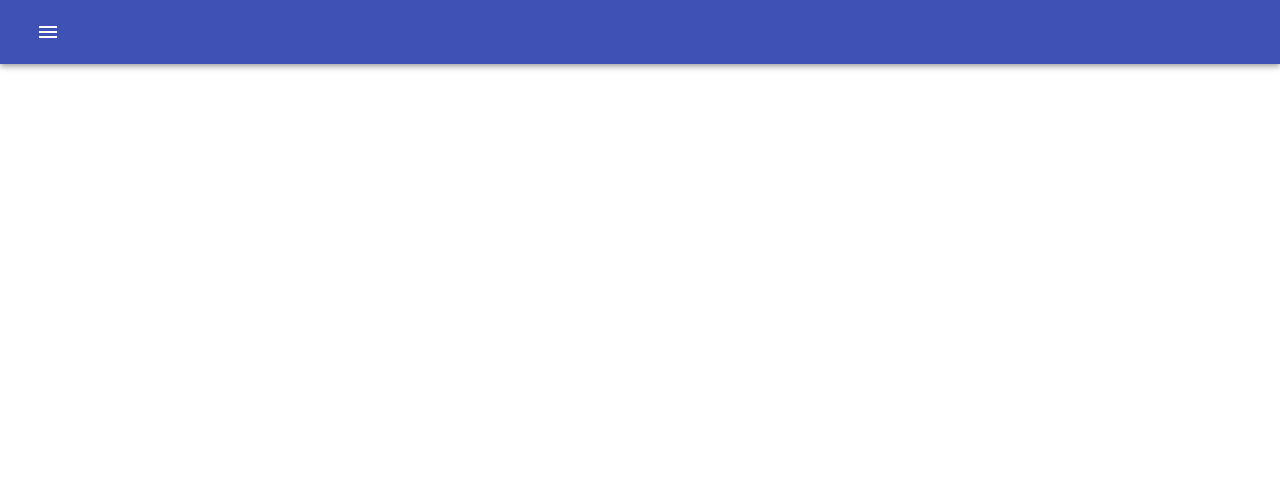
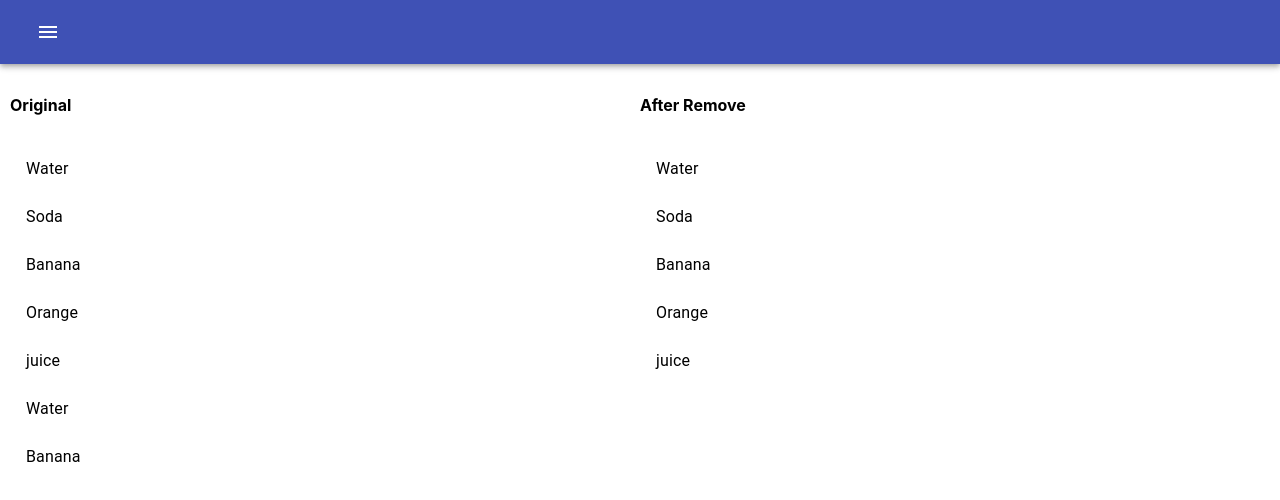
Before and after one commit to KanRMUTL/lean-lodash, a React (Create React App) app: page /uniq in a window 1280 px wide. Shown: the top 500 px of the page. Built offline with nearby package versions, Linux system fonts and the light colour scheme.

Commit message:
called uniq

```diff
--- /dev/null
+++ b/src/components/pages/Uniq/index.tsx
@@ -0,0 +1,33 @@
+import React, { useState } from "react";
+import NormalList from "../../List/NormalList";
+import _ from "lodash";
+
+const Drop = () => {
+  const original = [
+    "Water",
+    "Soda",
+    "Banana",
+    "Orange",
+    "juice",
+    "Water",
+    "Banana",
+  ];
+  const [result] = useState(_.uniq(original));
+
+  return (
+    <div
+      style={{ display: "flex", justifyContent: "space-around", width: "100%" }}
+    >
+      <div style={{ width: "50%" }}>
+        <h4>Original</h4>
+        <NormalList lists={original} />
+      </div>
+      <div style={{ width: "50%" }}>
+        <h4>After Remove</h4>
+        <NormalList lists={result} />
+      </div>
+    </div>
+  );
+};
+
+export default Drop;
--- a/src/route/paths.tsx
+++ b/src/route/paths.tsx
@@ -7,6 +7,7 @@ import Compact from "../components/pages/Compact";
 import Drop from "../components/pages/Drop";
 import DropRight from "../components/pages/DropRight";
 import Remove from "../components/pages/Remove";
+import Uniq from "../components/pages/Uniq";
 
 const paths: Route[] = [
   {
@@ -49,6 +50,11 @@ const paths: Route[] = [
     path: "/remove",
     component: Remove,
   },
+  {
+    label: "Uniq",
+    path: "/uniq",
+    component: Uniq,
+  },
 ];
 
 export default paths;
```
